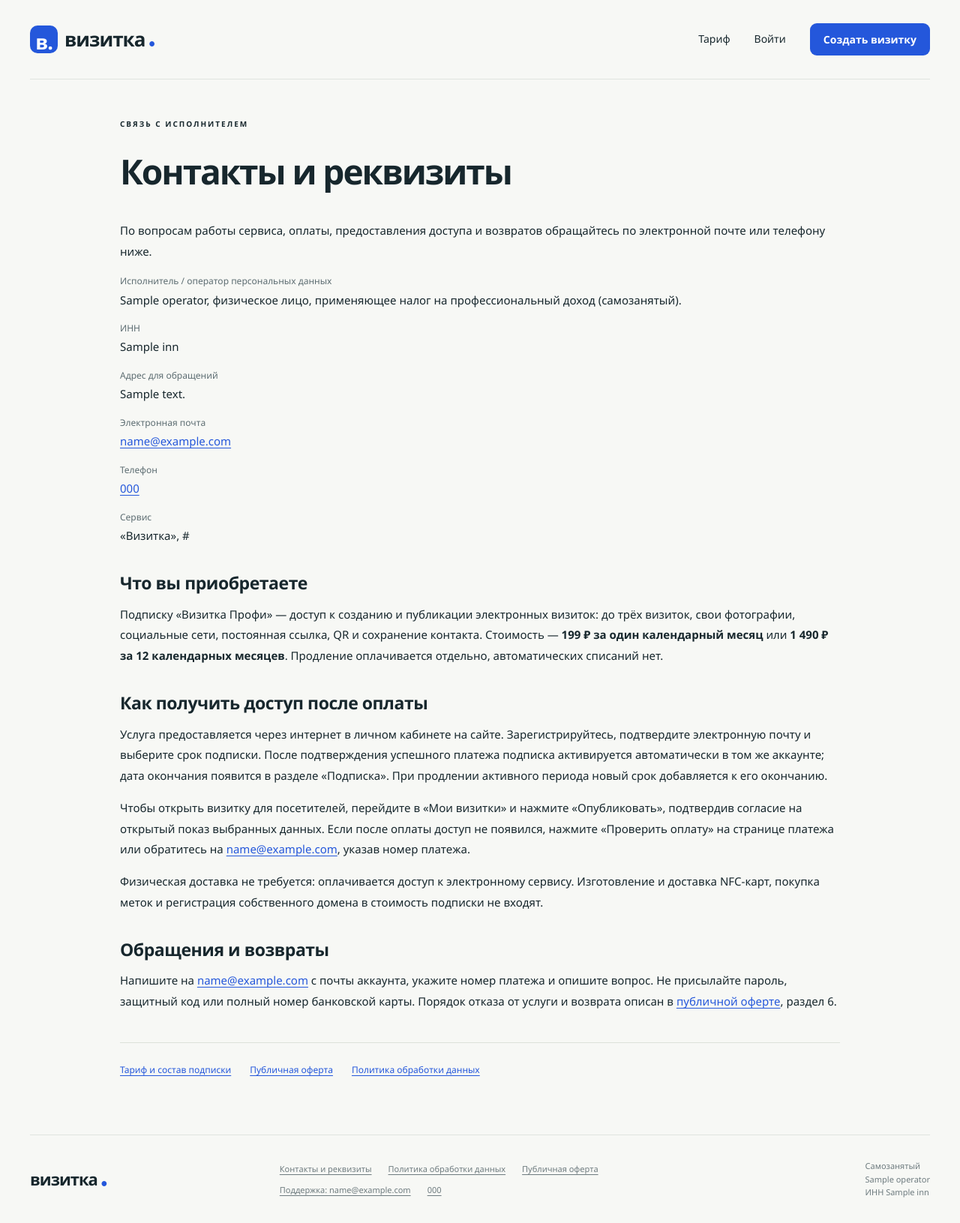
After one commit to Miha1990/visiooo, a Django app: template app/templates/contacts.html in a window 1280 px wide. The commit adds this page. Shown: the whole page at 75% size. Run offline with Django 4.2, Linux system fonts and the light colour scheme; the template is opened without the code that fills it: most values are stand-ins (such as "Sample title", 1, 10 or a date in 2020).

Commit message:
Добавить публичные реквизиты и порядок получения услуги

```diff
--- a/app/config/urls.py
+++ b/app/config/urls.py
@@ -15,6 +15,7 @@ from . import legal_views
 urlpatterns = [
     path('', views.home, name='home'),
     path('pricing', TemplateView.as_view(template_name='pricing.html'), name='pricing'),
+    path('contacts', TemplateView.as_view(template_name='contacts.html'), name='contacts'),
     path('legal/<slug:slug>', legal_views.document, name='legal_document'),
     path('examples/<slug:slug>', examples.detail, name='example'),
     path('examples/<slug:slug>/qr.png', examples.qr, name='example_qr'),
--- a/app/static/landing.css
+++ b/app/static/landing.css
@@ -137,6 +137,10 @@
 .m-plan-details tbody th { font-weight: 400; }
 .m-plan-details td:last-child { color: #1f4dbd; font-weight: 600; }
 .m-plan-details .m-fine { font-size: 11px; margin-top: 20px; }
+.m-service-access { margin: 0 0 30px; padding: 24px; border: 1px solid var(--m-border); border-radius: 16px; background: #ffffff80; }
+.m-service-access h3 { font-size: 20px; margin: 0 0 14px; }
+.m-service-access p { font-size: 13px; line-height: 1.8; color: #4f6068; }
+.m-service-access a { color: #2457db; text-decoration: underline; text-underline-offset: 3px; }
 .m-faq { display: grid; grid-template-columns: .9fr 1.1fr; gap: 70px; }
 .m-faq details { border-bottom: 1px solid var(--m-border); }
 .m-faq summary { cursor: pointer; font-size: 14px; font-weight: 600; padding: 21px 22px 21px 0; line-height: 1.5; }
--- a/app/templates/base.html
+++ b/app/templates/base.html
@@ -6,5 +6,5 @@
 <header class="header"><a class="brand" href="/" aria-label="Визитка — главная"><span class="brand-icon">в.</span> визитка<span class="brand-dot">●</span></a>
 <nav aria-label="Основная навигация"><a href="/pricing">Тариф</a>{% if user.is_authenticated %}<a href="/app/subscription">Подписка</a><a href="/app/cards">Мои визитки</a><form action="/accounts/logout" method="post">{% csrf_token %}<button class="text-button">Выйти</button></form>{% else %}<a href="/accounts/login">Войти</a><a class="button small" href="/accounts/register">Создать визитку</a>{% endif %}</nav></header>
 <main id="main">{% if messages %}<div class="messages" aria-live="polite">{% for message in messages %}<p class="message {{ message.tags }}">{{ message }}</p>{% endfor %}</div>{% endif %}{% block content %}{% endblock %}</main>
-<footer class="footer"><a class="brand" href="/">визитка<span class="brand-dot">●</span></a><div class="footer-documents"><a href="/legal/privacy">Политика обработки данных</a><a href="/legal/offer">Публичная оферта</a><a href="mailto:m@ros100.ru">Поддержка: m@ros100.ru</a></div><span>{{ operator.name }}<br>ИНН {{ operator.inn }}</span></footer>
+<footer class="footer"><a class="brand" href="/">визитка<span class="brand-dot">●</span></a><div class="footer-documents"><a href="/contacts">Контакты и реквизиты</a><a href="/legal/privacy">Политика обработки данных</a><a href="/legal/offer">Публичная оферта</a><a href="mailto:{{ operator.email }}">Поддержка: {{ operator.email }}</a><a href="tel:+79289091817">{{ operator.phone }}</a></div><span>Самозанятый<br>{{ operator.name }}<br>ИНН {{ operator.inn }}</span></footer>
 </body></html>
--- /dev/null
+++ b/app/templates/contacts.html
@@ -0,0 +1,22 @@
+{% extends 'base.html' %}{% load static %}
+{% block title %}Контакты и реквизиты — Визитка{% endblock %}
+{% block extra_head %}<link rel="stylesheet" href="{% static 'legal.css' %}">{% endblock %}
+{% block content %}
+<article class="shell legal-document">
+  <p class="eyebrow">СВЯЗЬ С ИСПОЛНИТЕЛЕМ</p>
+  <h1>Контакты и реквизиты</h1>
+  <p>По вопросам работы сервиса, оплаты, предоставления доступа и возвратов обращайтесь по электронной почте или телефону ниже.</p>
+  {% include 'legal/texts/requisites.html' %}
+  <h2>Что вы приобретаете</h2>
+  <p>Подписку «Визитка Профи» — доступ к созданию и публикации электронных визиток: до трёх визиток, свои фотографии, социальные сети, постоянная ссылка, QR и сохранение контакта. Стоимость — <strong>199 ₽ за один календарный месяц</strong> или <strong>1 490 ₽ за 12 календарных месяцев</strong>. Продление оплачивается отдельно, автоматических списаний нет.</p>
+  <h2>Как получить доступ после оплаты</h2>
+  {% include 'service_access.html' %}
+  <h2>Обращения и возвраты</h2>
+  <p>Напишите на <a href="mailto:{{ operator.email }}">{{ operator.email }}</a> с почты аккаунта, укажите номер платежа и опишите вопрос. Не присылайте пароль, защитный код или полный номер банковской карты. Порядок отказа от услуги и возврата описан в <a href="/legal/offer">публичной оферте</a>, раздел 6.</p>
+  <nav class="legal-nav" aria-label="Информация об услуге">
+    <a href="/pricing">Тариф и состав подписки</a>
+    <a href="/legal/offer">Публичная оферта</a>
+    <a href="/legal/privacy">Политика обработки данных</a>
+  </nav>
+</article>
+{% endblock %}
--- /dev/null
+++ b/app/templates/service_access.html
@@ -0,0 +1,3 @@
+<p>Услуга предоставляется через интернет в личном кабинете на сайте. Зарегистрируйтесь, подтвердите электронную почту и выберите срок подписки. После подтверждения успешного платежа подписка активируется автоматически в том же аккаунте; дата окончания появится в разделе «Подписка». При продлении активного периода новый срок добавляется к его окончанию.</p>
+<p>Чтобы открыть визитку для посетителей, перейдите в «Мои визитки» и нажмите «Опубликовать», подтвердив согласие на открытый показ выбранных данных. Если после оплаты доступ не появился, нажмите «Проверить оплату» на странице платежа или обратитесь на <a href="mailto:{{ operator.email }}">{{ operator.email }}</a>, указав номер платежа.</p>
+<p>Физическая доставка не требуется: оплачивается доступ к электронному сервису. Изготовление и доставка NFC-карт, покупка меток и регистрация собственного домена в стоимость подписки не входят.</p>
```
Also changed, not shown: app/templates/marketing_plan.html (+1 -0 lines), app/tests/test_public_service.py (added, +32 -0 lines), ops/PAYMENTS_AND_LEGAL.md (+15 -1 lines).
